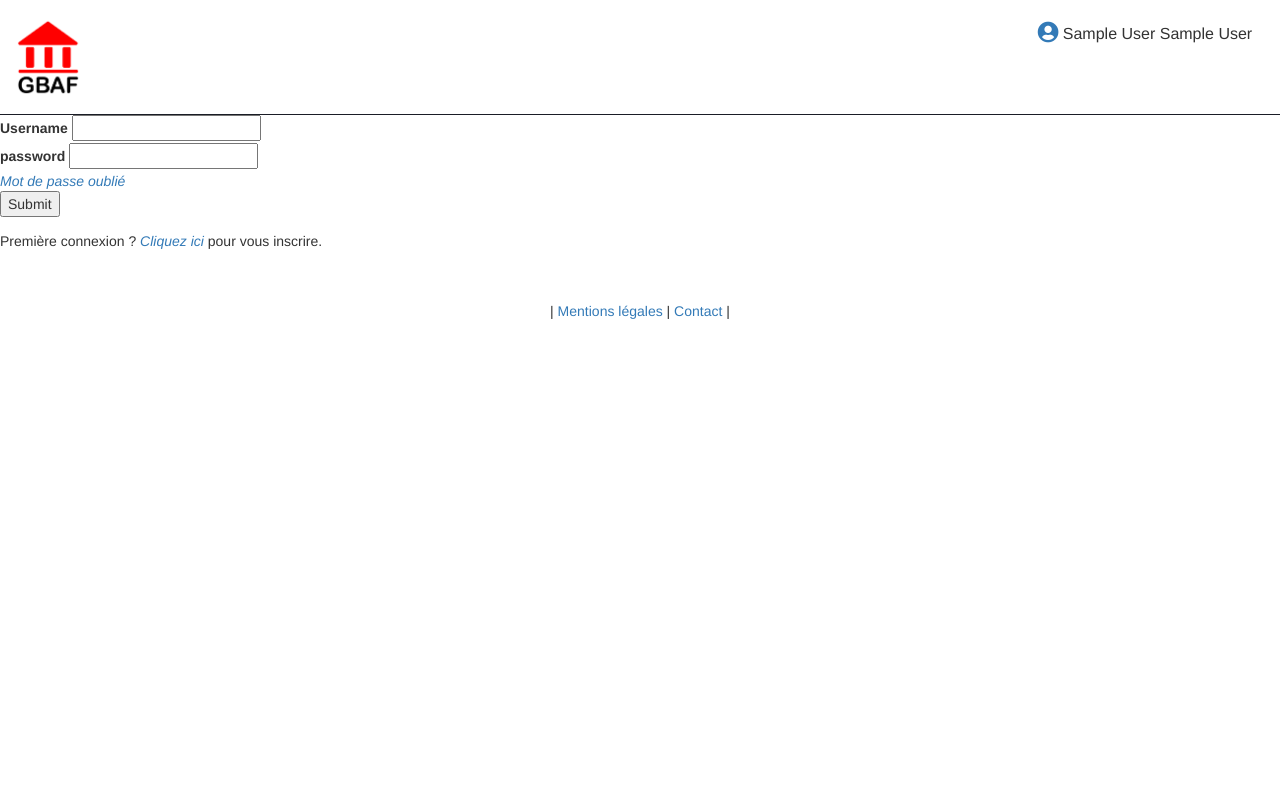
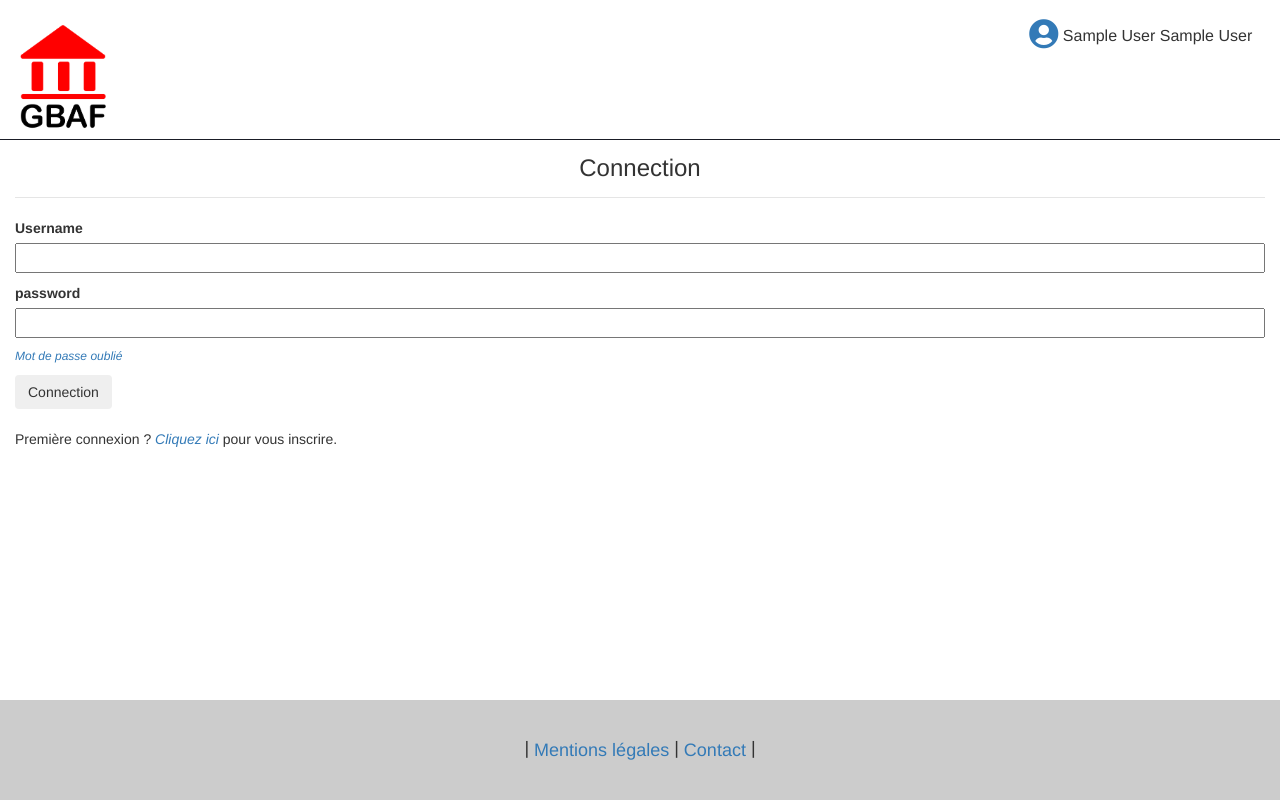
Before and after one commit to LFZDavid/gbaf, a PHP site: page /gbaf/index.php?action=connect in a window 1280 px wide. Run offline with PHP 8.4, Linux system fonts and the light colour scheme; the visitor is signed in with stand-in values (Sample User, id 1); some libraries are stand-ins or nearby versions.

Commit message:
CSS mise en page des différentes vues

```diff
--- a/index.php
+++ b/index.php
@@ -48,7 +48,6 @@ try{
 		}
 	}
 	else{
-		echo 'Veuillez vous connecter !';
 		require ('view/frontend/login.php');
 	}
 }
--- a/public/css/style.css
+++ b/public/css/style.css
@@ -1,16 +1,77 @@
-/*PALETTE*/
+/*PALETTE
 https://www.code-couleur.com/palettes-2.html
+#1A1D26 (darkest)
+#223645	(dark)
+#DCDCDC	(grey)
+#FFF5EF	(light)
+#B83A1B (red)
 
+/***********************************/
+/* GLOBAL */
+*{
+	margin: 0;
+	padding: 0;
+}
+
+#main{
+	min-height: 100vh;
+	margin: 0 auto;
+	display: flex;
+	flex-direction: column;
+
+}
+#content{
+	flex-grow: 1;
+}
+h1{
+	font-size: 18px;
+}
+
+.title{
+	display: flex;
+	width: 100%;
+}
+.title >h1{
+	margin : 15px auto;
+	font-size: 24px;
+}
+ul {
+	padding-left: 30px;
+}
+.bloc{
+	padding: 5px 20px;
+}
+
+.mini-form{
+	margin: 10px 25%;
+}
+
+fieldset{
+	margin-bottom: 20px;
+}
+
+input{
+	margin-bottom: 10px;
+}
+#firstname,
+#lastname,
+#username,
+#pwd,
+#question,
+#answer,
+#verif,
+#newpwd
+{
+	width:100%;
+	height: 30px;
+}
+/***********************************/
 /* HEADER */
 
 header{
 	height: 15%;
-}
-
-header .container-fluid{
-	padding: 1% 1%;
+	padding: 1% 1% 0 1%;
 	display: flex;
-	flex-wrap: nowrap;
 	justify-content: space-between;
 	border-bottom: 1px solid #1a1d26;
 }
@@ -23,7 +84,7 @@ header .container-fluid{
 }
 
 #header-logo img{
-	width:70px;
+	width:100px;
 }
 
 #header-user-infos{
@@ -31,7 +92,47 @@ header .container-fluid{
 	margin-right: 15px;
 	margin-top: 10px;
 }
+#header-user-infos >a> .fas{
+	font-size: 30px;
+    vertical-align: sub;
+}
 
+/***********************************/
+ /* FOOTER */
+footer{
+	display: flex;
+    justify-content: center;
+    flex-direction: column;
+    align-items: center;
+    margin-top:100px;
+ 	height: 100px;
+    font-size: 18px;
+    background: #ccc;
+    width: 100%;
+}
+.footer-content > a{
+	vertical-align: text-top;
+
+}
+
+
+/***********************************/
+/* LISTACTORVIEW */
+
+/* Présentation */
+#presentation{
+	border-bottom: 1px solid #1a1d26;
+	padding-bottom: 20px;
+}
+
+
+/* GBAF */
+.gbaf_presentation{
+	font-size: 18px;
+}
+.gbaf_presentation > ul > li{
+	font-size: 16px;
+}
 /* Bannière */
 .banniere{
 	height: 200px;
@@ -42,80 +143,200 @@ header .container-fluid{
 	background-size: cover;
 }
 
-/* listActorView */
-
-.gbaf_presentation{
-	border-bottom: 1px solid #1a1d26;
-	font-size: 18px;
-}
-
-.actor-text{
+/* Actor-thumbnails */
+.actors-text{
 	font-size:17px;
 }
-
 .actors-list{
 	border : 1px solid #1a1d26;
 	padding: 15px 7px;
+	margin-top: 50px;
 }
 .actor-thumbnail{
-	height: 90px;
 	border : 1px solid #1a1d26;
-	padding: 10px 5px 5px 5px;
+	padding: 10px 5px 10px 5px;
 	margin-bottom: 5px;
 	display: flex;
+	flex-direction: row;
+	justify-content: center;
+	align-items: center;
 	flex-wrap: wrap;
-	justify-content: space-between;
-}
-.logo{
-	display: flex;
-	padding-bottom: 5px;
-	padding-right: 20px;
 }
 .logo-actor-mini{
 	max-width : 150px;
-	max-height: 100px;
-	flex:1;
+	height: 80px;
+    margin: 0px 10px;
+    border: solid 1px #223645;
 }
+
 .actor-description{
 	margin: auto 0px 0px 7px;
-	flex:2;
+	flex: 2;
 }
 .actor-description>h3{
 	font-size: 16px;
 }
+
 .rdm{
 	font-style: italic;
-	margin: auto 0px 0px 0px;
+	align-self: flex-end;
 }
 .rdm-btn{
 	font-size: 13px;
 }
 
+/***********************************/
+/* ACTORVIEW */
+.actor-page-content{
+	display: flex;
+	flex-direction: column;
+	flex-wrap: nowrap;
+}
+.actor-infos{
+	display: flex;
+	flex-direction: column;
+}
+.full-actor-description{
+	display: flex;
+	flex-direction: column;
+	flex-grow: 2;
+    justify-content: center;
+	margin: 100px 0;
+}
+.full-actor-description > h2 {
+	font-size: 20px ;
+}
+.bloc .actor-description {
+	font-size: 18px;
+	border: 1px solid #1A1D26;
+}
+.comments{
+	background: #dcdcdc;
+	border: 0.5px solid #1a1d26;
+	padding-top: 15px;
+}
+.logo-actor{
+	display: flex;
+	justify-content: center;
+	width: 100%;
+	margin-top: 100px;
+}
+.logo-actor img{
+	width: 40%;
+	border:1px solid #1A1D26;
+}
+.bloc-comments-head{
+	display: flex;
+	flex-direction: row;
+	flex-wrap: wrap;
+	justify-content: space-between;
+}
+.nb-comments{
+	font-size: 18px;
+	font-weight: bold;
+}
+.comments-btns{
+	display: flex;
+	justify-content: space-between;
+}
+.comments-btns > button{
+	background: #f0f0f0;
+}
+.comment{
+	background: white;
+	border: solid 1px #1A1D26;
+	border-radius: 10px;
+	margin: 10px 0;
+	padding: 15px;
+}
+.bloc-likes{
+	margin-left: 5px;
+	font-size: 18px;
+    border: 1px solid transparent;
+    border-radius: 4px;
+    background: #f0f0f0;
+    padding: 5px;
+    display: flex;
+    align-items: center;
+    justify-content: space-around;
+    width: 80px;
+}
+.fa-thumbs-up{
+	color: #385898;
+	cursor: pointer;
+
+}
+.fa-thumbs-down{
+	color: #b1221c;
+	transform: scaleX(-1);
+	cursor: pointer;
+}
+/************************************/
 /* PROFILEVIEW */
 #deco-btn{
 	display: flex;
 	justify-content: flex-end;
 	margin: 10px;
-	font-size: 16px;
+}
+#deco-btn > button{
+	width: 100px;
+	color: #b1221c;
+}
+#deco-btn > button >.fas{
+	font-size: 24px;
 }
 
+/*************************************/
+/* LOGIN */
 
- /* FOOTER */
-footer{
-	display: flex;
-    justify-content: center;
-    flex-direction: column;
-    align-items: center;
-    position: static;
-    height: 100px;
+
+#login-btn{
+	margin-top: 10px;
 }
 
+/***********************************/
 /* Media queries */
 
 /*tablet*/
 @media screen and (max-device-width: 768px){
+	.
+	logo-actor img {
+    	width: 80%;
+	}
 }
 
-/*moblie*/
+/*mobile*/
 @media screen and (max-device-width: 576px){
+	/* header */
+	header{
+		flex-direction: column;
+	}
+	#header-logo{
+		margin-left: auto;
+	}
+	#header-user-infos{
+		margin: auto auto 10px auto;
+	}
+	/* login */
+	label, input{
+		width: 100%;
+	}
+	/* listactorview*/
+	.actor-thumbnail{
+		flex-direction: column;
+	}
+	.logo-actor-mini{
+		max-width: 90%;
+	}
+
+	/* actorView*/
+	.logo-actor img {
+    	width: 100%;
+	}
+	.full-actor-description > h2 {
+	font-size: 18px ;
 }
+	.comments-btns{
+		width: 100%;
+	}
+}
--- a/view/frontend/login.php
+++ b/view/frontend/login.php
@@ -3,20 +3,25 @@
 $title = "Connection";
 ob_start();
 ?>
-
+<div class="container-fluid">
+	<fieldset>
+		<legend class="title"><h1><?=$title?></h1></legend>
 		<form action="/gbaf/index.php?action=connect" method="post">
 			<label for="username">Username</label>
 			<input type="text" id="username" name="username"><br/>
 
 			<label for="pwd">password</label>
-	<input type="password" id="pwd" name="pwd"><a href="view/frontend/forgotpwd.php"><br/><em>Mot de passe oublié</em></a><br/>
-	<input type="submit" name="Connection">
-
+			<input type="password" id="pwd" name="pwd"><br/>
+			<a href="view/frontend/forgotpwd.php"><em style="font-size: 12px;">Mot de passe oublié</em></a><br/>
+			<input id="login-btn" class="btn btn-secondary" type="submit" name="Connection" value="Connection">
 		</form>
+	</fieldset>
 	<P>
 		Première connexion ?
 		<a href="/gbaf/index.php?action=signup"><em>Cliquez ici</em></a>
 		pour vous inscrire.
+	</P>
+</div>
 
 <?php $content = ob_get_clean(); ?>
 <?php require ('view/frontend/template.php'); ?>
--- a/view/frontend/template.php
+++ b/view/frontend/template.php
@@ -12,8 +12,8 @@
     </head>
 
     <body>
-    	<header>
-            <div class="container-fluid">
+        <div id="main">
+    	   <header>
                 <div id="header-logo">
             		<a href="/gbaf/index.php"><img src="/gbaf/public/img/logo-gbaf.png"/></a>
                 </div>
@@ -28,13 +28,15 @@
                     }
                     ?>
                 </div>
+    	   </header>
+           <div id="content">
+                <?= $content ?>
             </div>
-    	</header>
-        <?= $content ?>
-        <footer>
+            <footer>
             <div class="footer-content">
                 |<a href="#"> Mentions légales </a>|<a href="#"> Contact </a>|
             </div>
-        </footer>
+            </footer>
+        </div>
     </body>
 </html>
```
Also changed, not shown: view/frontend/actorView.php (+25 -12 lines), view/frontend/changepwd.php (+6 -3 lines), view/frontend/forgotpwd.php (+10 -7 lines), view/frontend/listActorView.php (+7 -7 lines), view/frontend/profileView.php (+5 -4 lines), view/frontend/signup.php (+5 -5 lines). Lines whose indentation alone changed are shown as unchanged.
